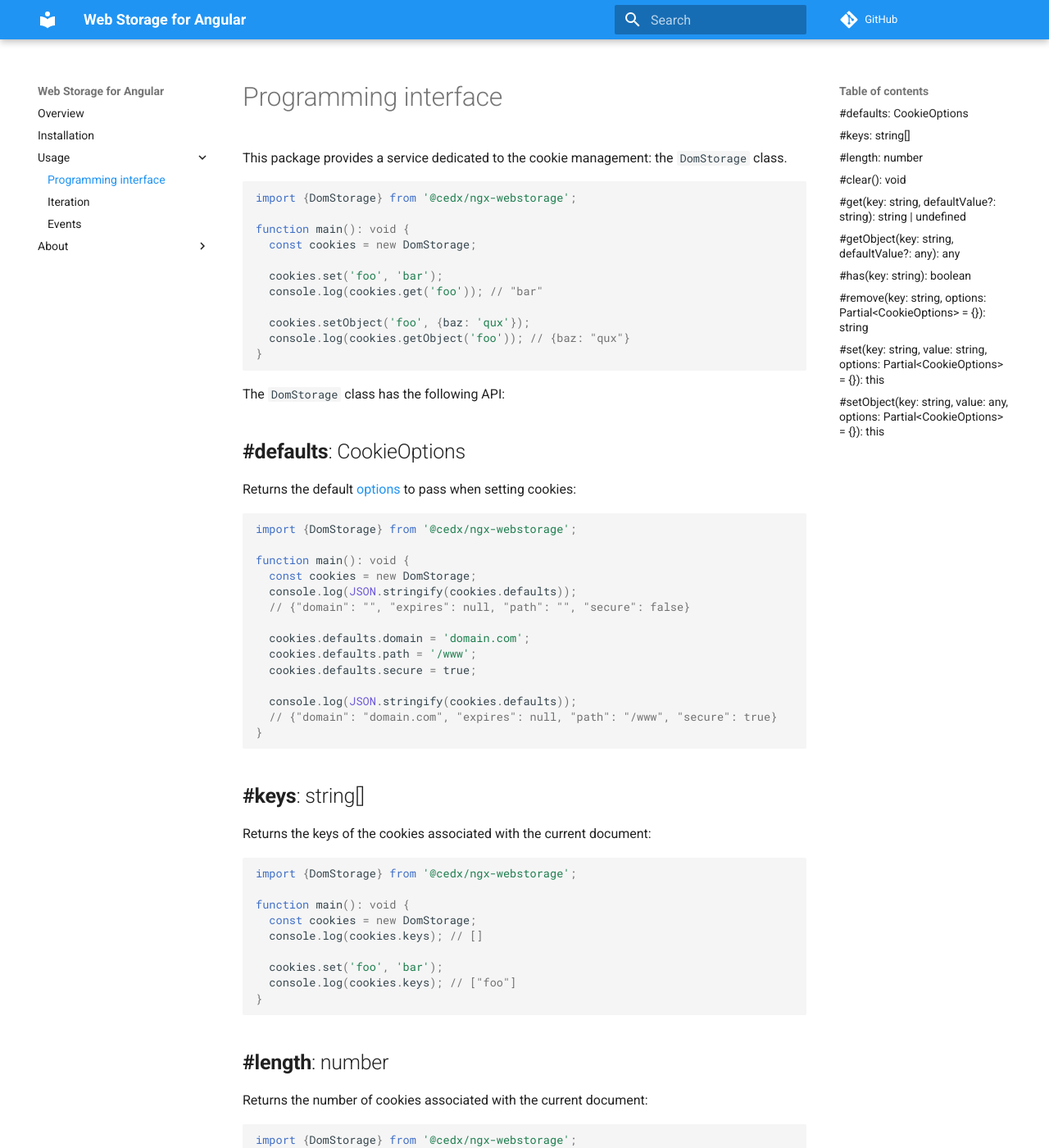
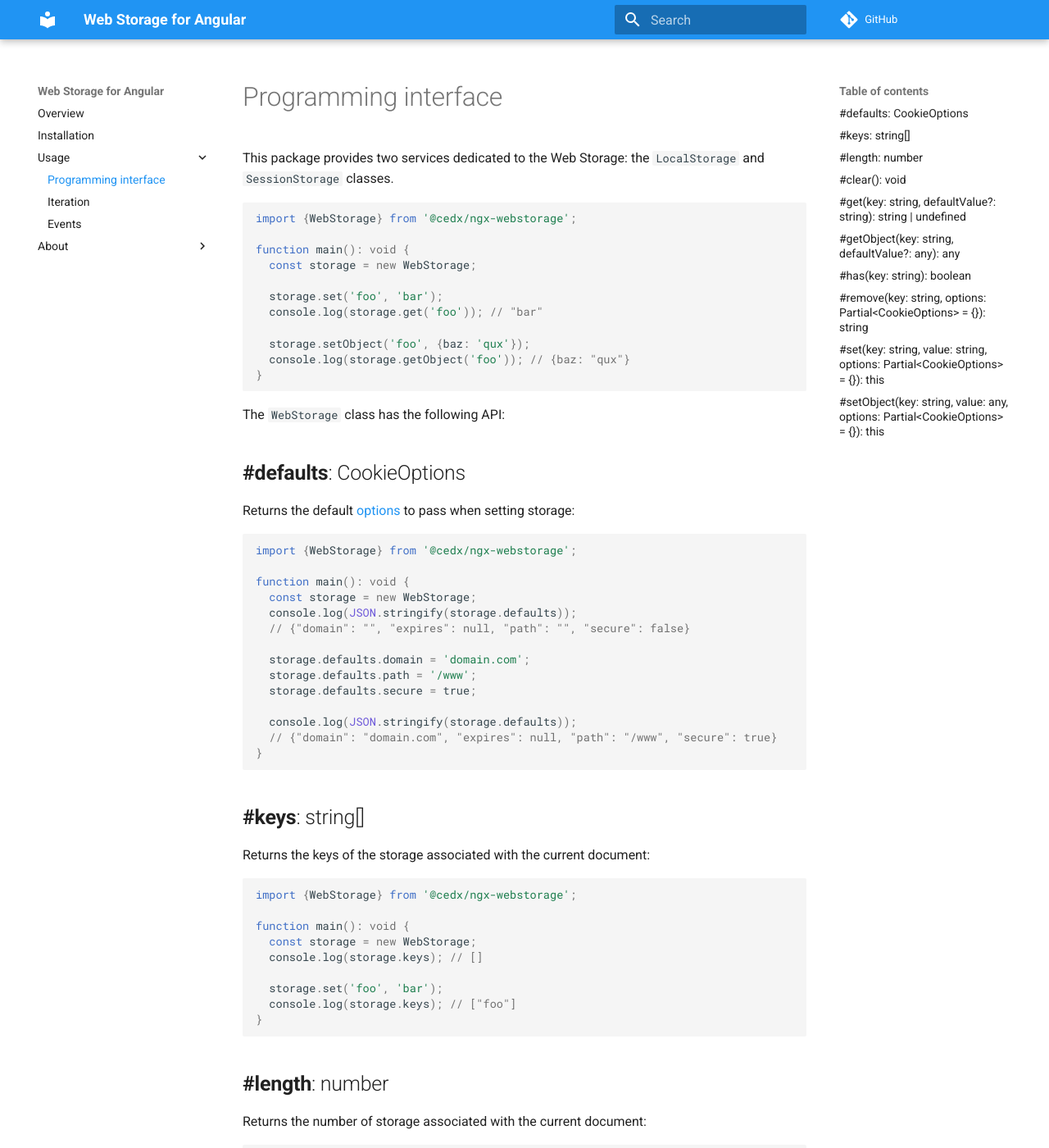
Before and after one commit to cedx/ngx-webstorage, an MkDocs documentation site: the page built from doc/usage/api.md, in a window 1280 px wide and 1400 px high. Shown: the whole window at 82% size. Built offline with MkDocs 1.6.1 and Material for MkDocs 9.7.7, drawn with Linux system fonts in a browser that asks for light colours; comment, search, counter and statistics services are not loaded; some of the changed text lies outside the part shown.

Commit message:
Updated the documentation

````diff
--- a/doc/usage/api.md
+++ b/doc/usage/api.md
@@ -2,87 +2,87 @@ path: blob/master
 source: src/storage.ts
 
 # Programming interface
-This package provides a service dedicated to the cookie management: the `DomStorage` class.
+This package provides two services dedicated to the Web Storage: the `LocalStorage` and `SessionStorage` classes.
 
 ```ts
-import {DomStorage} from '@cedx/ngx-webstorage';
+import {WebStorage} from '@cedx/ngx-webstorage';
 
 function main(): void {
-  const cookies = new DomStorage;
+  const storage = new WebStorage;
 
-  cookies.set('foo', 'bar');
-  console.log(cookies.get('foo')); // "bar"
+  storage.set('foo', 'bar');
+  console.log(storage.get('foo')); // "bar"
 
-  cookies.setObject('foo', {baz: 'qux'});
-  console.log(cookies.getObject('foo')); // {baz: "qux"}
+  storage.setObject('foo', {baz: 'qux'});
+  console.log(storage.getObject('foo')); // {baz: "qux"}
 }
 ```
 
-The `DomStorage` class has the following API:
+The `WebStorage` class has the following API:
 
 ## **#defaults**: CookieOptions
-Returns the default [options](options.md) to pass when setting cookies:
+Returns the default [options](options.md) to pass when setting storage:
 
 ```ts
-import {DomStorage} from '@cedx/ngx-webstorage';
+import {WebStorage} from '@cedx/ngx-webstorage';
 
 function main(): void {
-  const cookies = new DomStorage;
-  console.log(JSON.stringify(cookies.defaults));
+  const storage = new WebStorage;
+  console.log(JSON.stringify(storage.defaults));
   // {"domain": "", "expires": null, "path": "", "secure": false}
 
-  cookies.defaults.domain = 'domain.com';
-  cookies.defaults.path = '/www';
-  cookies.defaults.secure = true;
+  storage.defaults.domain = 'domain.com';
+  storage.defaults.path = '/www';
+  storage.defaults.secure = true;
 
-  console.log(JSON.stringify(cookies.defaults));
+  console.log(JSON.stringify(storage.defaults));
   // {"domain": "domain.com", "expires": null, "path": "/www", "secure": true}
 }
 ```
 
 ## **#keys**: string[]
-Returns the keys of the cookies associated with the current document:
+Returns the keys of the storage associated with the current document:
 
 ```ts
-import {DomStorage} from '@cedx/ngx-webstorage';
+import {WebStorage} from '@cedx/ngx-webstorage';
 
 function main(): void {
-  const cookies = new DomStorage;
-  console.log(cookies.keys); // []
+  const storage = new WebStorage;
+  console.log(storage.keys); // []
 
-  cookies.set('foo', 'bar');
-  console.log(cookies.keys); // ["foo"]
+  storage.set('foo', 'bar');
+  console.log(storage.keys); // ["foo"]
 }
 ```
 
 ## **#length**: number
-Returns the number of cookies associated with the current document:
+Returns the number of storage associated with the current document:
 
 ```ts
-import {DomStorage} from '@cedx/ngx-webstorage';
+import {WebStorage} from '@cedx/ngx-webstorage';
 
 function main(): void {
-  const cookies = new DomStorage;
-  console.log(cookies.length); // 0
+  const storage = new WebStorage;
+  console.log(storage.length); // 0
 
-  cookies.set('foo', 'bar');
-  console.log(cookies.length); // 1
+  storage.set('foo', 'bar');
+  console.log(storage.length); // 1
 }
 ```
 
 ## **#clear**(): void
-Removes all cookies associated with the current document:
+Removes all storage associated with the current document:
 
 ```ts
-import {DomStorage} from '@cedx/ngx-webstorage';
+import {WebStorage} from '@cedx/ngx-webstorage';
 
 function main(): void {
-  const cookies = new DomStorage;
-  cookies.set('foo', 'bar');
-  console.log(cookies.length); // 1
+  const storage = new WebStorage;
+  storage.set('foo', 'bar');
+  console.log(storage.length); // 1
 
-  cookies.clear();
-  console.log(cookies.length); // 0
+  storage.clear();
+  console.log(storage.length); // 0
 }
 ```
 
@@ -90,15 +90,15 @@ function main(): void {
 Returns the value associated to the specified key:
 
 ```ts
-import {DomStorage} from '@cedx/ngx-webstorage';
+import {WebStorage} from '@cedx/ngx-webstorage';
 
 function main(): void {
-  const cookies = new DomStorage;
-  console.log(cookies.get('foo')); // undefined
-  console.log(cookies.get('foo', 'qux')); // "qux"
+  const storage = new WebStorage;
+  console.log(storage.get('foo')); // undefined
+  console.log(storage.get('foo', 'qux')); // "qux"
 
-  cookies.set('foo', 'bar');
-  console.log(cookies.get('foo')); // "bar"
+  storage.set('foo', 'bar');
+  console.log(storage.get('foo')); // "bar"
 }
 ```
 
@@ -108,15 +108,15 @@ Returns `undefined` or the given default value if the key is not found.
 Deserializes and returns the value associated to the specified key:
 
 ```ts
-import {DomStorage} from '@cedx/ngx-webstorage';
+import {WebStorage} from '@cedx/ngx-webstorage';
 
 function main(): void {
-  const cookies = new DomStorage;
-  console.log(cookies.getObject('foo')); // undefined
-  console.log(cookies.getObject('foo', 'qux')); // "qux"
+  const storage = new WebStorage;
+  console.log(storage.getObject('foo')); // undefined
+  console.log(storage.getObject('foo', 'qux')); // "qux"
 
-  cookies.setObject('foo', {bar: 'baz'});
-  console.log(cookies.getObject('foo')); // {bar: "baz"}
+  storage.setObject('foo', {bar: 'baz'});
+  console.log(storage.getObject('foo')); // {bar: "baz"}
 }
 ```
 
@@ -129,14 +129,14 @@ Returns `undefined` or the given default value if the key is not found.
 Returns a boolean value indicating whether the current document has a cookie with the specified key:
 
 ```ts
-import {DomStorage} from '@cedx/ngx-webstorage';
+import {WebStorage} from '@cedx/ngx-webstorage';
 
 function main(): void {
-  const cookies = new DomStorage;
-  console.log(cookies.has('foo')); // false
+  const storage = new WebStorage;
+  console.log(storage.has('foo')); // false
 
-  cookies.set('foo', 'bar');
-  console.log(cookies.has('foo')); // true
+  storage.set('foo', 'bar');
+  console.log(storage.has('foo')); // true
 }
 ```
 
@@ -144,16 +144,16 @@ function main(): void {
 Removes the value associated to the specified key:
 
 ```ts
-import {DomStorage} from '@cedx/ngx-webstorage';
+import {WebStorage} from '@cedx/ngx-webstorage';
 
 function main(): void {
-  const cookies = new DomStorage;
+  const storage = new WebStorage;
 
-  cookies.set('foo', 'bar');
-  console.log(cookies.has('foo')); // true
+  storage.set('foo', 'bar');
+  console.log(storage.has('foo')); // true
 
-  console.log(cookies.remove('foo')); // "bar"
-  console.log(cookies.has('foo')); // false
+  console.log(storage.remove('foo')); // "bar"
+  console.log(storage.has('foo')); // false
 }
 ```
 
@@ -161,14 +161,14 @@ function main(): void {
 Associates a given value to the specified key:
 
 ```ts
-import {DomStorage} from '@cedx/ngx-webstorage';
+import {WebStorage} from '@cedx/ngx-webstorage';
 
 function main(): void {
-  const cookies = new DomStorage;
-  console.log(cookies.get('foo')); // undefined
+  const storage = new WebStorage;
+  console.log(storage.get('foo')); // undefined
 
-  cookies.set('foo', 'bar');
-  console.log(cookies.get('foo')); // "bar"
+  storage.set('foo', 'bar');
+  console.log(storage.get('foo')); // "bar"
 }
 ```
 
@@ -176,14 +176,14 @@ function main(): void {
 Serializes and associates a given value to the specified key:
 
 ```ts
-import {DomStorage} from '@cedx/ngx-webstorage';
+import {WebStorage} from '@cedx/ngx-webstorage';
 
 function main(): void {
-  const cookies = new DomStorage;
-  console.log(cookies.getObject('foo')); // undefined
+  const storage = new WebStorage;
+  console.log(storage.getObject('foo')); // undefined
 
-  cookies.setObject('foo', {bar: 'baz'});
-  console.log(cookies.getObject('foo')); // {bar: "baz"}
+  storage.setObject('foo', {bar: 'baz'});
+  console.log(storage.getObject('foo')); // {bar: "baz"}
 }
 ```
 
````
Also changed, not shown: README.md (+0 -14 lines), doc/usage/events.md (+13 -13 lines), doc/usage/iteration.md (+3 -2 lines), 2 other files.
